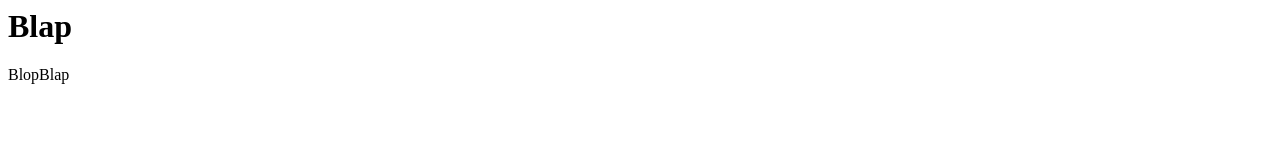
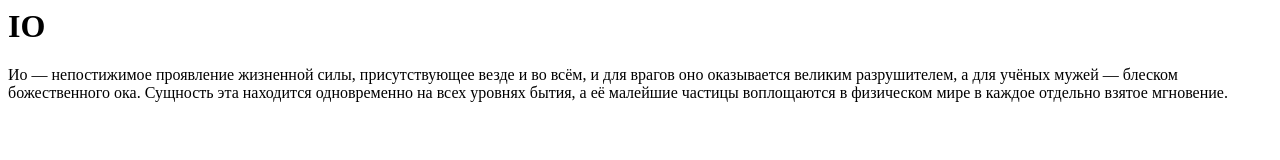
Before and after one commit to Alekscorp29/bloop, a plain HTML site: page index.html in a window 1280 px wide. Drawn offline with Linux system fonts and the light colour scheme.

Commit message:
Update index.html

```diff
--- a/index.html
+++ b/index.html
@@ -1,9 +1,9 @@
 <html>
   <head>
-    <title>blooooop</title>
+    <title>Dota2</title>
   </head>
   <body>
-    <h1>Blap</h1>
-    <p>BlopBlap</p>
+    <h1>IO</h1>
+    <p>Ио — непостижимое проявление жизненной силы, присутствующее везде и во всём, и для врагов оно оказывается великим разрушителем, а для учёных мужей — блеском божественного ока. Сущность эта находится одновременно на всех уровнях бытия, а её малейшие частицы воплощаются в физическом мире в каждое отдельно взятое мгновение.</p>
   </body>
 </html>
```
